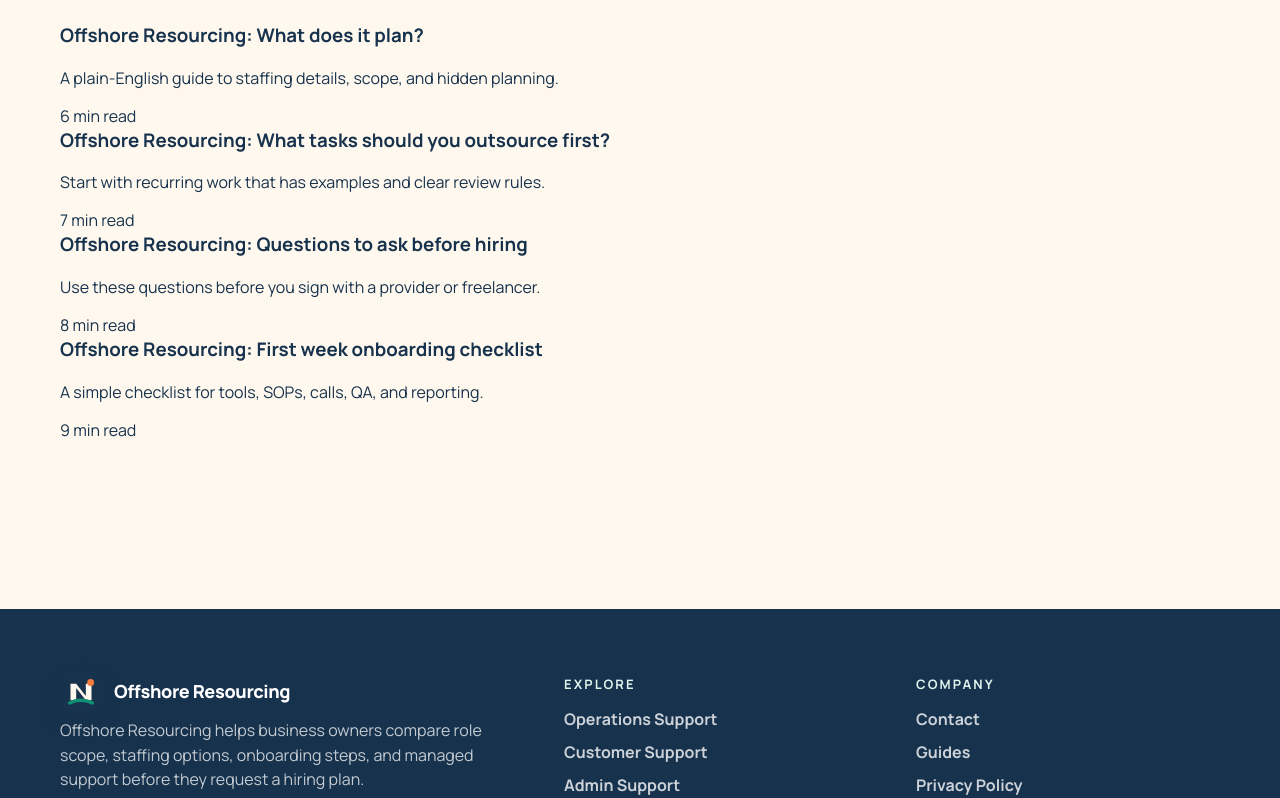
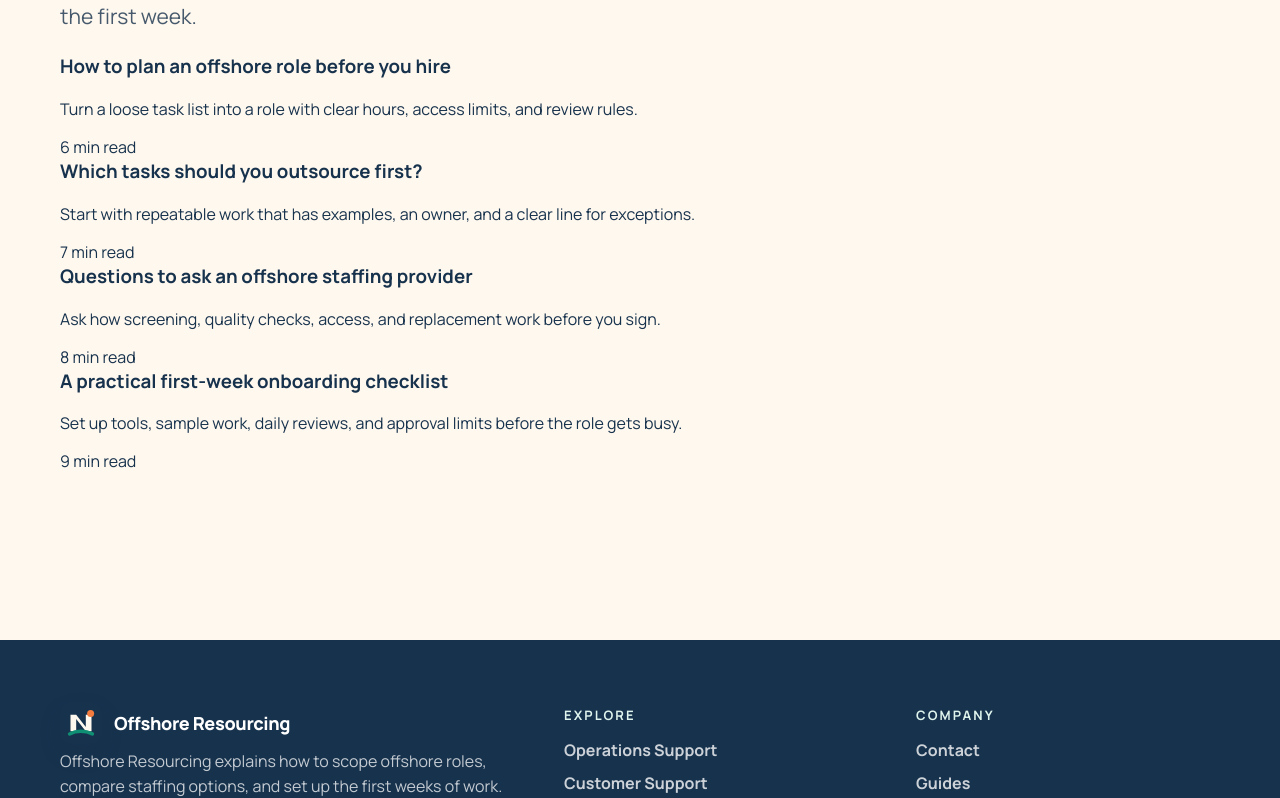
Before and after one commit to coolifystealthagents/offshoreresourcing, a Next.js app: page /blog in a window 1280 px wide. Shown: the part 288-1086 px from the top of the page. Built offline with nearby package versions, Linux system fonts and the light colour scheme.

Commit message:
Humanize site copy

```diff
--- a/app/blog/page.tsx
+++ b/app/blog/page.tsx
@@ -1 +1 @@
-import { Header, Footer } from '../components';import { blogPosts, site } from '../data';export default function Blog(){return <><Header/><main className='section'><div className='container'><p className='eyebrow'>{site.brand}</p><h1>Offshore outsourcing guides</h1><p className='lead'>Simple guides for plan, hiring, onboarding, and provider questions.</p><div className='cards'>{blogPosts.map(p=><a className='card' href={`/blog/${p.slug}`} key={p.slug}><h3>{p.title}</h3><p>{p.excerpt}</p><span className='pill'>{p.minutes} min read</span></a>)}</div></div></main><Footer/></>}
+import { Header, Footer } from '../components';import { blogPosts, site } from '../data';export default function Blog(){return <><Header/><main className='section'><div className='container'><p className='eyebrow'>{site.brand}</p><h1>Offshore hiring guides</h1><p className='lead'>Plan the role, choose the first tasks, question providers, and set up the first week.</p><div className='cards'>{blogPosts.map(p=><a className='card' href={`/blog/${p.slug}`} key={p.slug}><h3>{p.title}</h3><p>{p.excerpt}</p><span className='pill'>{p.minutes} min read</span></a>)}</div></div></main><Footer/></>}
--- a/app/components.tsx
+++ b/app/components.tsx
@@ -8,6 +8,6 @@ const domain = site.domain || 'this site';
 const year = new Date().getFullYear();
 export function JsonLd({data}:{data: any}){return <script type="application/ld+json" dangerouslySetInnerHTML={{__html: JSON.stringify(data)}} />}
 export function LogoMark(){return <span className="logo-mark-wrap"><img className="logo-img" src="/logo.svg" alt="" aria-hidden="true"/><span className="logo-name">{site.brand || domain}</span></span>}
-export function Header(){return <header className="nav"><div className="nav-inner"><a className="logo" href="/" aria-label={`${site.brand || domain} home`}><LogoMark/></a><nav className="links" aria-label="Main navigation"><a href="/#tasks">Services</a><a href="/#tasks">Task ideas</a><a href="/blog">Guides</a><a href="/contact">Contact</a></nav><a className="btn nav-cta" href="/contact">Request plan</a></div></header>}
-export function Footer(){return <footer className="footer legit-footer"><div className="footer-grid"><div className="footer-brand"><a className="footer-logo" href="/" aria-label={`${site.brand || domain} home`}><LogoMark/></a><p>{site.brand || domain} helps business owners compare role scope, staffing options, onboarding steps, and managed support before they request a hiring plan.</p><p className="footer-note">This site is an independent informational website. Submitted requests may be routed to an appropriate staffing team or service partner for follow-up.</p></div><div><h3>Explore</h3><div className="footer-links">{footerItems.map((item:any,idx:number)=><a href={`/services/${getSlug(item)}`} key={idx}>{getTitle(item)}</a>)}</div></div><div><h3>Company</h3><div className="footer-links"><a href="/contact">Contact</a><a href="/blog">Guides</a><a href="/privacy">Privacy Policy</a><a href="/terms">Terms & Conditions</a><a href="/cancellation-policy">Cancellation Policy</a></div></div></div><div className="footer-bottom"><span>© {year} {site.brand || domain}. All rights reserved.</span><span>{domain}</span></div></footer>}
-export function CTA(){return <section className="final-cta"><p className="eyebrow">Ready for a plan?</p><h2>Map the role before you hire.</h2><p>Share the work, tools, schedule, and quality needs. Get a practical staffing scope back.</p><a className="btn primary" href="/contact">Request staffing plan</a></section>}
+export function Header(){return <header className="nav"><div className="nav-inner"><a className="logo" href="/" aria-label={`${site.brand || domain} home`}><LogoMark/></a><nav className="links" aria-label="Main navigation"><a href="/#tasks">Services</a><a href="/#map">Common roles</a><a href="/blog">Guides</a><a href="/contact">Contact</a></nav><a className="btn nav-cta" href="/contact">Request plan</a></div></header>}
+export function Footer(){return <footer className="footer legit-footer"><div className="footer-grid"><div className="footer-brand"><a className="footer-logo" href="/" aria-label={`${site.brand || domain} home`}><LogoMark/></a><p>{site.brand || domain} explains how to scope offshore roles, compare staffing options, and set up the first weeks of work.</p><p className="footer-note">This is an independent information site. If you submit a request, we may send it to a staffing team or service partner that can follow up.</p></div><div><h3>Explore</h3><div className="footer-links">{footerItems.map((item:any,idx:number)=><a href={`/services/${getSlug(item)}`} key={idx}>{getTitle(item)}</a>)}</div></div><div><h3>Company</h3><div className="footer-links"><a href="/contact">Contact</a><a href="/blog">Guides</a><a href="/privacy">Privacy Policy</a><a href="/terms">Terms & Conditions</a><a href="/cancellation-policy">Cancellation Policy</a></div></div></div><div className="footer-bottom"><span>© {year} {site.brand || domain}. All rights reserved.</span><span>{domain}</span></div></footer>}
+export function CTA(){return <section className="final-cta"><p className="eyebrow">Have a role in mind?</p><h2>Write down the work before you hire.</h2><p>Share the tasks, tools, hours, and approval limits. The follow-up team can use them to shape a practical role plan.</p><a className="btn primary" href="/contact">Request a role plan</a></section>}
--- a/app/data.ts
+++ b/app/data.ts
@@ -16,52 +16,82 @@ export const site = {
 } as const;
 export const services = [
   {
-    "slug": "operations-support",
-    "title": "Operations Support",
-    "desc": "Operations Support for teams using offshore resourcing with clear SOPs, weekly review, and measurable handoffs."
+    slug: 'operations-support',
+    title: 'Operations Support',
+    desc: 'Keep recurring handoffs, queue updates, and routine follow-up moving without putting every check back on the owner.',
+    bestTasks: ['Update work queues and trackers', 'Prepare handoff notes and status reports', 'Follow documented steps for recurring requests'],
+    controls: ['Named owner for approvals', 'Daily record of completed work', 'Escalation rules for exceptions'],
+    firstWeek: ['Choose one queue to hand off', 'Share examples and access limits', 'Review a small batch together'],
   },
   {
-    "slug": "customer-support",
-    "title": "Customer Support",
-    "desc": "Customer Support for teams using offshore resourcing with clear SOPs, weekly review, and measurable handoffs."
+    slug: 'customer-support',
+    title: 'Customer Support',
+    desc: 'Add offshore coverage for routine tickets and customer follow-up while keeping refunds, exceptions, and sensitive cases with your team.',
+    bestTasks: ['Answer common questions from approved replies', 'Tag and route incoming tickets', 'Follow up on open requests'],
+    controls: ['Sample ticket reviews', 'Clear refund and credit limits', 'Escalation path for sensitive cases'],
+    firstWeek: ['Learn the help desk and reply library', 'Handle low-risk tickets in a test queue', 'Review replies before wider access'],
   },
   {
-    "slug": "admin-support",
-    "title": "Admin Support",
-    "desc": "Admin Support for teams using offshore resourcing with clear SOPs, weekly review, and measurable handoffs."
+    slug: 'admin-support',
+    title: 'Admin Support',
+    desc: 'Move calendar upkeep, inbox sorting, data entry, and document follow-up to a role with clear limits and review points.',
+    bestTasks: ['Sort inboxes using agreed labels', 'Update calendars and shared records', 'Prepare documents from approved templates'],
+    controls: ['Written calendar and inbox rules', 'Limited access to only the needed tools', 'Approval before sending sensitive messages'],
+    firstWeek: ['Start with one inbox or calendar', 'Work from real examples', 'Check the daily done list together'],
   },
   {
-    "slug": "reporting-and-qa",
-    "title": "Reporting and QA",
-    "desc": "Reporting and QA for teams using offshore resourcing with clear SOPs, weekly review, and measurable handoffs."
-  }
+    slug: 'reporting-and-qa',
+    title: 'Reporting and QA',
+    desc: 'Give managers a cleaner view of offshore work through sample checks, scorecard updates, and documented follow-up on misses.',
+    bestTasks: ['Pull weekly activity numbers', 'Check samples against a written rubric', 'Log errors and follow-up actions'],
+    controls: ['One scorecard with named measures', 'Manager review for disputed results', 'A record of fixes and repeat issues'],
+    firstWeek: ['Agree on what good work looks like', 'Score a small sample together', 'Set the first review date'],
+  },
 ] as const;
 export const blogPosts = [
   {
     "slug": "offshore-resourcing-planning",
-    "title": "Offshore Resourcing: What does it plan?",
-    "excerpt": "A plain-English guide to staffing details, scope, and hidden planning.",
+    "title": "How to plan an offshore role before you hire",
+    "excerpt": "Turn a loose task list into a role with clear hours, access limits, and review rules.",
     "minutes": 6
   },
   {
     "slug": "offshore-resourcing-tasks-to-outsource",
-    "title": "Offshore Resourcing: What tasks should you outsource first?",
-    "excerpt": "Start with recurring work that has examples and clear review rules.",
+    "title": "Which tasks should you outsource first?",
+    "excerpt": "Start with repeatable work that has examples, an owner, and a clear line for exceptions.",
     "minutes": 7
   },
   {
     "slug": "offshore-resourcing-provider-questions",
-    "title": "Offshore Resourcing: Questions to ask before hiring",
-    "excerpt": "Use these questions before you sign with a provider or freelancer.",
+    "title": "Questions to ask an offshore staffing provider",
+    "excerpt": "Ask how screening, quality checks, access, and replacement work before you sign.",
     "minutes": 8
   },
   {
     "slug": "offshore-resourcing-onboarding-checklist",
-    "title": "Offshore Resourcing: First week onboarding checklist",
-    "excerpt": "A simple checklist for tools, SOPs, calls, QA, and reporting.",
+    "title": "A practical first-week onboarding checklist",
+    "excerpt": "Set up tools, sample work, daily reviews, and approval limits before the role gets busy.",
     "minutes": 9
   }
 ] as const;
+
+export const guideBasics = {
+  'offshore-resourcing-planning': {
+    answer: 'Write the role around work that already exists. List the tasks, the tools used, the hours that need coverage, and the decisions that stay with your team. A provider can screen more accurately when those details are settled first.',
+    prepare: ['Five to ten tasks the person will handle often', 'Examples of finished work', 'Required hours and overlap', 'Tools and access limits'],
+    checks: ['Who owns the result?', 'What needs approval?', 'How will the first week be reviewed?', 'What would make this role a poor fit?'],
+  },
+  'offshore-resourcing-tasks-to-outsource': {
+    answer: 'Begin with work that repeats and is easy to check. Inbox sorting, record updates, routine ticket replies, and report preparation are usually safer starting points than work that depends on judgment or money decisions.',
+    prepare: ['A real example of the task', 'A short list of steps', 'The expected finish time', 'A rule for unusual cases'],
+    checks: ['Can a new person learn this from examples?', 'Can a manager check the result quickly?', 'Does the task involve payments or private data?', 'Who handles exceptions?'],
+  },
+  'offshore-resourcing-onboarding-checklist': {
+    answer: 'Keep the first week small. Give access only to the tools needed for the first tasks, review sample work early, and write down where the staff member must stop and ask for help.',
+    prepare: ['Accounts with limited permissions', 'Two or three sample tasks', 'A daily check-in time', 'Named contacts for questions'],
+    checks: ['Can the person find the current instructions?', 'Are approval limits written down?', 'Is completed work easy to see?', 'When will access and quality be reviewed?'],
+  },
+} as const;
 export const blogDetails = {
   'offshore-resourcing-provider-questions': {
     takeaways: [
@@ -103,27 +133,25 @@ export const blogDetails = {
   },
 } as const;
 
-export const stats = [{label:'Typical savings target',value:'30-60%',note:'depends on role, management, and local hiring plan'},{label:'Best pilot length',value:'14 days',note:'enough time to test quality before scaling'},{label:'Start with',value:'5-10 tasks',note:'clear recurring tasks beat vague job descriptions'}] as const;
-
 export const staffingOffer = {
-  partner: 'our staffing team',
-  promise: 'Get a managed offshore staffing plan built around the work you need removed from your plate.',
+  partner: 'a staffing partner',
+  promise: 'Get an offshore staffing plan based on the work you need handled.',
   fit: [
-    'business owners who need reliable remote staff but do not want to screen alone',
-    'teams that want trained support, backup coverage, and a clear manager path',
-    'companies that need help with admin, operations, customer support, calls, bookkeeping, development, or marketing work',
+    'business owners who need remote staff but do not want to screen candidates alone',
+    'teams that want backup coverage and a clear person to contact when work slips',
+    'companies hiring for admin, operations, customer support, calls, bookkeeping, development, or marketing work',
   ],
   included: [
-    'role planning call to turn your task list into a clear staffing scope',
+    'a role planning call that turns your task list into a clear staffing scope',
     'candidate matching based on skills, schedule, tools, and communication needs',
-    'onboarding guidance for SOPs, scorecards, reporting, and safe tool access',
-    'managed support so quality, attendance, and replacement questions do not sit only on the owner',
+    'help setting up instructions, scorecards, reporting, and safe tool access',
+    'a clear contact for quality, attendance, and replacement questions',
   ],
   proof: [
-    'clear task scope before hiring',
-    'weekly reporting rhythm',
-    'named accountability and escalation path',
-    'simple handoff plan for tools, SOPs, and quality checks',
+    'task scope agreed before hiring',
+    'a set time for weekly reporting',
+    'named owners for approvals and escalations',
+    'a written handoff for tools, instructions, and quality checks',
   ],
 } as const;
 
@@ -136,10 +164,10 @@ export const leadQuestions = [
 ] as const;
 
 export const staffingProcess = [
-  { step: '1', title: 'Map the role', body: 'We turn messy tasks into one clear role with outcomes, tools, limits, and a first-week checklist.' },
-  { step: '2', title: 'Match the staff', body: 'our staffing team can help match remote staff to the work, schedule, communication style, and skill level you need.' },
-  { step: '3', title: 'Launch with control', body: 'Start with SOPs, sample work, limited access, daily review, and a simple scorecard so quality is easy to see.' },
-  { step: '4', title: 'Scale what works', body: 'Once the first tasks are stable, add more work, better reporting, and stronger delegation without guessing.' },
+  { step: '1', title: 'Map the role', body: 'Turn the task list into one role with clear tools, limits, and a first-week checklist.' },
+  { step: '2', title: 'Match the staff', body: 'Compare candidates against the work, schedule, communication needs, and skill level.' },
+  { step: '3', title: 'Start small', body: 'Use sample work, limited access, and daily checks while the person learns the role.' },
+  { step: '4', title: 'Add work carefully', body: 'Hand over more tasks only after the first ones are accurate and easy to review.' },
 ] as const;
 
-export const staffingFitNote = 'Every staffing plan depends on role scope, schedule, skills, tools, and management needs. Send the role details and our staffing team can guide the best fit.';
+export const staffingFitNote = 'The right setup depends on the work, hours, tools, and level of manager support. Share those details so the follow-up team can point you toward a sensible fit.';
--- a/app/layout.tsx
+++ b/app/layout.tsx
@@ -1,4 +1,4 @@
 import './globals.css';
 import type { Metadata } from 'next';
-export const metadata: Metadata = { metadataBase: new URL('https://offshoreresourcing.com'), title: { default: 'Offshore Resourcing | Offshore outsourcing guides', template: '%s | Offshore Resourcing' }, description: 'our staffing team-style guides for offshore resourcing: services, onboarding, role scope, and provider questions.', openGraph: { title: 'Offshore Resourcing', description: 'Practical outsourcing guides for business teams.', url: 'https://offshoreresourcing.com', siteName: 'Offshore Resourcing', type:'website' } };
+export const metadata: Metadata = { metadataBase: new URL('https://offshoreresourcing.com'), title: { default: 'Offshore Resourcing | Plan offshore roles', template: '%s | Offshore Resourcing' }, description: 'Guides and role-planning help for companies hiring offshore staff in admin, support, finance, and tech.', openGraph: { title: 'Offshore Resourcing', description: 'Plan the role, access, and first weeks of offshore work before you hire.', url: 'https://offshoreresourcing.com', siteName: 'Offshore Resourcing', type:'website' } };
 export default function RootLayout({children}:{children:React.ReactNode}){return <html lang='en'><body>{children}</body></html>}
--- a/app/services/[slug]/page.tsx
+++ b/app/services/[slug]/page.tsx
@@ -2,4 +2,4 @@ import { Header, Footer, CTA } from '../../components';
 import { services, site } from '../../data';
 export function generateStaticParams(){return services.map(s=>({slug:s.slug}))}
 export async function generateMetadata({params}:{params:Promise<{slug:string}>}){const {slug}=await params;const s=services.find(x=>x.slug===slug);return {title:s?.title||'Service',description:s?.desc}}
-export default async function Service({params}:{params:Promise<{slug:string}>}){const {slug}=await params;const s=services.find(x=>x.slug===slug)||services[0];return <><Header/><main><section className='service-hero'><div className='container two'><div><p className='eyebrow'>{site.brand} service</p><h1>{s.title}</h1><p className='lead'>{s.desc}</p><a className='btn' href='/contact'>Plan this role</a></div><div className='hero-card'><img src={site.serviceImage} alt={`${s.title} offshore service team`}/></div></div></section><section className='section'><div className='container cards'><div className='card'><h3>Best tasks</h3><ul><li>Recurring work with examples</li><li>Inbox, tickets, reports, updates, or follow-up</li><li>Tasks with clear approval rules</li></ul></div><div className='card'><h3>Quality controls</h3><ul><li>Daily notes</li><li>Weekly scorecard</li><li>Escalation list</li></ul></div><div className='card'><h3>First week</h3><ul><li>Tool access</li><li>Sample work</li><li>Review call</li></ul></div></div></section><CTA/></main><Footer/></>}
+export default async function Service({params}:{params:Promise<{slug:string}>}){const {slug}=await params;const s=services.find(x=>x.slug===slug)||services[0];return <><Header/><main><section className='service-hero'><div className='container two'><div><p className='eyebrow'>{site.brand} service</p><h1>{s.title}</h1><p className='lead'>{s.desc}</p><a className='btn' href='/contact'>Plan this role</a></div><div className='hero-card'><img src={site.serviceImage} alt={`${s.title} offshore service team`}/></div></div></section><section className='section'><div className='container cards'><div className='card'><h3>Good first tasks</h3><ul>{s.bestTasks.map((item)=><li key={item}>{item}</li>)}</ul></div><div className='card'><h3>Checks to keep</h3><ul>{s.controls.map((item)=><li key={item}>{item}</li>)}</ul></div><div className='card'><h3>First week</h3><ul>{s.firstWeek.map((item)=><li key={item}>{item}</li>)}</ul></div></div></section><CTA/></main><Footer/></>}
--- a/app/thank-you/page.tsx
+++ b/app/thank-you/page.tsx
@@ -1 +1,5 @@
-import { Header, Footer } from '../components';export default function Thanks(){return <><Header/><main className='section'><div className='container'><h1>Thanks — request received.</h1><p className='lead'>Placeholder confirmation page.</p><a className='btn' href='/'>Back home</a></div></main><Footer/></>}
+import { Header, Footer } from '../components';
+
+export default function Thanks() {
+  return <><Header/><main className="section"><div className="container"><h1>We have your request.</h1><p className="lead">A follow-up team will review the role details you sent and contact you about the next step.</p><a className="btn" href="/">Back to the home page</a></div></main><Footer/></>;
+}
```
Also changed, not shown: app/blog/[slug]/page.tsx (+8 -16 lines), app/contact/page.tsx (+2 -2 lines), app/page.tsx (+7 -7 lines), app/globals.css, 1 other file (tests, documents, lock files or other folders).
